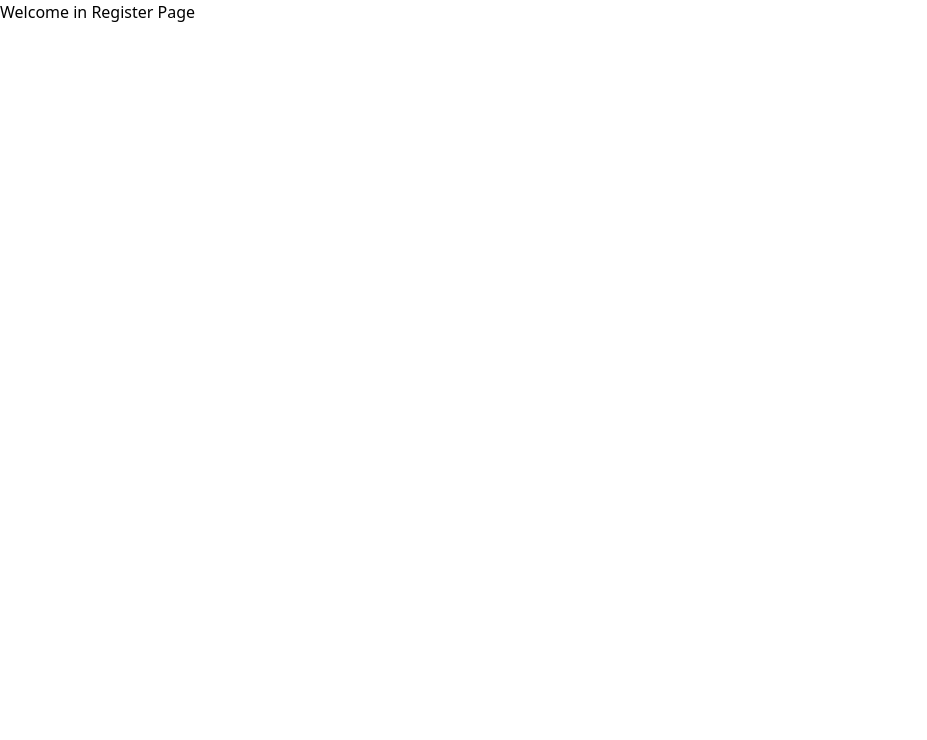
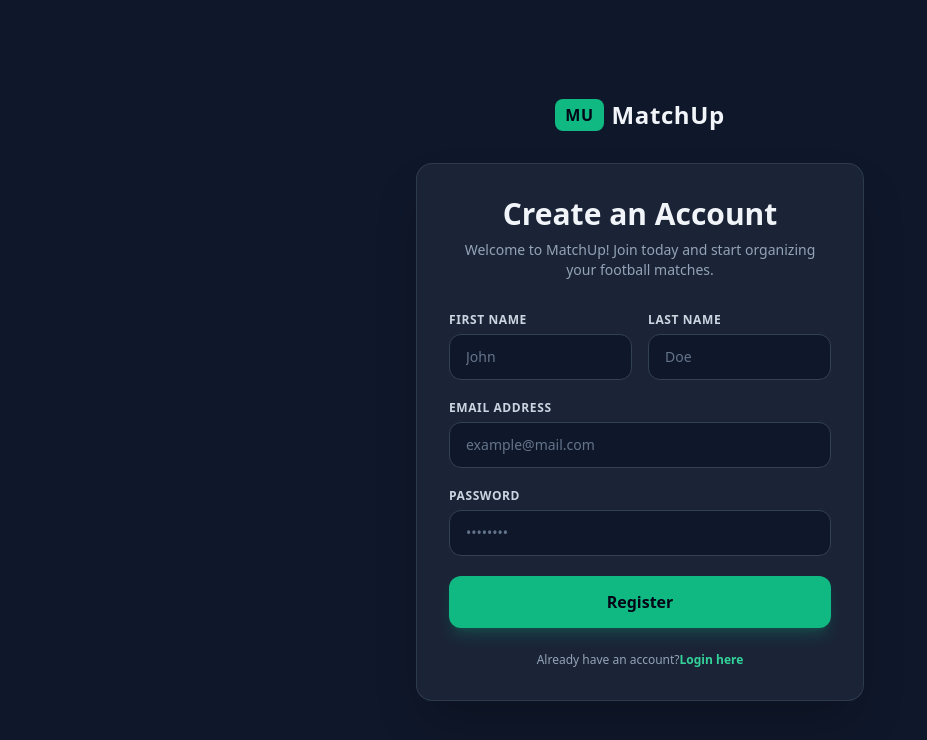
Before and after one commit to Salah-mobile/matchUp, a React (Vite) app in the folder frontend/: page /register in a window 1280 px wide. Shown: the top 740 px of the page, without its empty margins (0-927 px from the left). Built offline with nearby package versions, Linux system fonts and the light colour scheme.

Commit message:
create the front page of the login and register page

```diff
--- a/frontend/package.json
+++ b/frontend/package.json
@@ -13,6 +13,7 @@
     "axios": "^1.20.0",
     "react": "^19.2.8",
     "react-dom": "^19.2.8",
+    "react-hook-form": "^7.88.0",
     "react-router-dom": "^7.18.4"
   },
   "devDependencies": {
--- a/frontend/src/pages/Login.jsx
+++ b/frontend/src/pages/Login.jsx
@@ -1,6 +1,107 @@
-function Login(){
-    return <>
-    <h1>Welcome in the login page</h1>
-    </>
+import { useForm } from "react-hook-form";
+import { Link } from "react-router-dom";
+
+function Login() {
+  const {
+    register,
+    handleSubmit,
+    formState: { errors },
+  } = useForm();
+
+  const onSubmit = (data) => {
+    console.log(data);
+  };
+
+  return (
+    <div className="min-h-screen bg-slate-900 text-slate-100 flex flex-col justify-center items-center px-4 py-12 font-sans">
+
+      <div className="flex items-center gap-2 font-bold text-2xl tracking-wide mb-8">
+        <span className="bg-emerald-500 text-slate-950 px-2.5 py-1 rounded-lg text-base font-black">
+          MU
+        </span>
+        <span>MatchUp</span>
+      </div>
+
+      <div className="w-full max-w-md bg-slate-800/80 border border-slate-700/80 rounded-2xl p-6 sm:p-8 shadow-2xl backdrop-blur-sm">
+
+        <div className="text-center mb-8 space-y-2">
+          <h1 className="text-2xl sm:text-3xl font-extrabold text-slate-100">
+            Welcome Back
+          </h1>
+          <p className="text-sm text-slate-400">
+            Enter your credentials to access your MatchUp account.
+          </p>
+        </div>
+
+        <form onSubmit={handleSubmit(onSubmit)} className="space-y-5">
+
+          <div>
+            <label className="block text-xs font-semibold text-slate-300 uppercase tracking-wider mb-1.5">
+              Email Address
+            </label>
+            <input
+              type="email"
+              placeholder="example@mail.com"
+              className={`w-full bg-slate-900 border ${
+                errors.email ? "border-red-500" : "border-slate-700"
+              } rounded-xl px-4 py-3 text-sm text-slate-100 placeholder-slate-500 focus:outline-none focus:border-emerald-500 transition-colors`}
+              {...register("email", {
+                required: "Please enter your email",
+                pattern: {
+                  value: /^[a-zA-Z0-9._%+-]+@[a-zA-Z0-9.-]+\.[a-zA-Z]{2,}$/,
+                  message: "Please enter a valid email address",
+                },
+              })}
+            />
+            {errors.email && (
+              <p className="text-xs text-red-400 mt-1 font-medium">
+                {errors.email.message}
+              </p>
+            )}
+          </div>
+          <div>
+            <div className="flex justify-between items-center mb-1.5">
+              <label className="block text-xs font-semibold text-slate-300 uppercase tracking-wider">
+                Password
+              </label>
+            </div>
+            <input
+              type="password"
+              placeholder="••••••••"
+              className={`w-full bg-slate-900 border ${
+                errors.password ? "border-red-500" : "border-slate-700"
+              } rounded-xl px-4 py-3 text-sm text-slate-100 placeholder-slate-500 focus:outline-none focus:border-emerald-500 transition-colors`}
+              {...register("password", {
+                required: "Please enter your password",
+              })}
+            />
+            {errors.password && (
+              <p className="text-xs text-red-400 mt-1 font-medium">
+                {errors.password.message}
+              </p>
+            )}
+          </div>
+          <button
+            type="submit"
+            className="w-full bg-emerald-500 hover:bg-emerald-400 text-slate-950 font-bold py-3.5 rounded-xl transition-all shadow-lg shadow-emerald-500/20 active:scale-[0.99] mt-2"
+          >
+            Login
+          </button>
+
+        </form>
+        <p className="text-center text-xs text-slate-400 mt-6">
+          Don't have an account?{" "}
+          <Link
+            to="/register"
+            className="text-emerald-400 font-semibold hover:underline"
+          >
+            Create one here
+          </Link>
+        </p>
+
+      </div>
+    </div>
+  );
 }
+
 export default Login;
--- a/frontend/src/pages/Register.jsx
+++ b/frontend/src/pages/Register.jsx
@@ -1,6 +1,152 @@
-function Register(){
-    return <>
-    <h1>Welcome in Register Page</h1>
-    </>
+import { useForm } from "react-hook-form";
+import { Link } from "react-router-dom";
+
+function Register() {
+  const {
+    register,
+    handleSubmit,
+    formState: { errors },
+  } = useForm();
+
+  const onSubmit = (data) => {
+    console.log(data);
+  };
+
+  return (
+    <div className="min-h-screen bg-slate-900 text-slate-100 flex flex-col justify-center items-center px-4 py-12 font-sans">
+      <div className="flex items-center gap-2 font-bold text-2xl tracking-wide mb-8">
+        <span className="bg-emerald-500 text-slate-950 px-2.5 py-1 rounded-lg text-base font-black">
+          MU
+        </span>
+        <span>MatchUp</span>
+      </div>
+
+      <div className="w-full max-w-md bg-slate-800/80 border border-slate-700/80 rounded-2xl p-6 sm:p-8 shadow-2xl backdrop-blur-sm">
+
+        <div className="text-center mb-8 space-y-2">
+          <h1 className="text-2xl sm:text-3xl font-extrabold text-slate-100">
+            Create an Account
+          </h1>
+          <p className="text-sm text-slate-400">
+            Welcome to MatchUp! Join today and start organizing your football matches.
+          </p>
+        </div>
+        <form onSubmit={handleSubmit(onSubmit)} className="space-y-5">
+          <div className="grid grid-cols-1 sm:grid-cols-2 gap-4">
+            <div>
+              <label className="block text-xs font-semibold text-slate-300 uppercase tracking-wider mb-1.5">
+                First Name
+              </label>
+              <input
+                type="text"
+                placeholder="John"
+                className={`w-full bg-slate-900 border ${
+                  errors.name ? "border-red-500" : "border-slate-700"
+                } rounded-xl px-4 py-3 text-sm text-slate-100 placeholder-slate-500 focus:outline-none focus:border-emerald-500 transition-colors`}
+                {...register("name", {
+                  required: "First name is required",
+                })}
+              />
+              {errors.name && (
+                <p className="text-xs text-red-400 mt-1 font-medium">
+                  {errors.name.message}
+                </p>
+              )}
+            </div>
+            <div>
+              <label className="block text-xs font-semibold text-slate-300 uppercase tracking-wider mb-1.5">
+                Last Name
+              </label>
+              <input
+                type="text"
+                placeholder="Doe"
+                className={`w-full bg-slate-900 border ${
+                  errors.lastname ? "border-red-500" : "border-slate-700"
+                } rounded-xl px-4 py-3 text-sm text-slate-100 placeholder-slate-500 focus:outline-none focus:border-emerald-500 transition-colors`}
+                {...register("lastname", {
+                  required: "Last name is required",
+                })}
+              />
+              {errors.lastname && (
+                <p className="text-xs text-red-400 mt-1 font-medium">
+                  {errors.lastname.message}
+                </p>
+              )}
+            </div>
+
+          </div>
+          <div>
+            <label className="block text-xs font-semibold text-slate-300 uppercase tracking-wider mb-1.5">
+              Email Address
+            </label>
+            <input
+              type="email"
+              placeholder="example@mail.com"
+              className={`w-full bg-slate-900 border ${
+                errors.email ? "border-red-500" : "border-slate-700"
+              } rounded-xl px-4 py-3 text-sm text-slate-100 placeholder-slate-500 focus:outline-none focus:border-emerald-500 transition-colors`}
+              {...register("email", {
+                required: "Email is required",
+                pattern: {
+                  value: /^[a-zA-Z0-9._%+-]+@[a-zA-Z0-9.-]+\.[a-zA-Z]{2,}$/,
+                  message: "Please enter a valid email address",
+                },
+              })}
+            />
+            {errors.email && (
+              <p className="text-xs text-red-400 mt-1 font-medium">
+                {errors.email.message}
+              </p>
+            )}
+          </div>
+
+          <div>
+            <label className="block text-xs font-semibold text-slate-300 uppercase tracking-wider mb-1.5">
+              Password
+            </label>
+            <input
+              type="password"
+              placeholder="••••••••"
+              className={`w-full bg-slate-900 border ${
+                errors.password ? "border-red-500" : "border-slate-700"
+              } rounded-xl px-4 py-3 text-sm text-slate-100 placeholder-slate-500 focus:outline-none focus:border-emerald-500 transition-colors`}
+              {...register("password", {
+                required: "Password is required",
+                minLength: {
+                  value: 8,
+                  message: "Password must be at least 8 characters long",
+                },
+              })}
+            />
+            {errors.password && (
+              <p className="text-xs text-red-400 mt-1 font-medium">
+                {errors.password.message}
+              </p>
+            )}
+          </div>
+
+          <button
+            type="submit"
+            className="w-full bg-emerald-500 hover:bg-emerald-400 text-slate-950 font-bold py-3.5 rounded-xl transition-all shadow-lg shadow-emerald-500/20 active:scale-[0.99] mt-2"
+          >
+            Register
+          </button>
+
+        </form>
+
+        <p className="text-center text-xs text-slate-400 mt-6">
+          Already have an account?
+          <Link
+            to="/login"
+            className="text-emerald-400 font-semibold hover:underline"
+          >
+            Login here
+          </Link>
+        </p>
+
+      </div>
+    </div>
+  );
 }
+
 export default Register;
```
Also changed, not shown: 1 other file (tests, documents, lock files or other folders).
